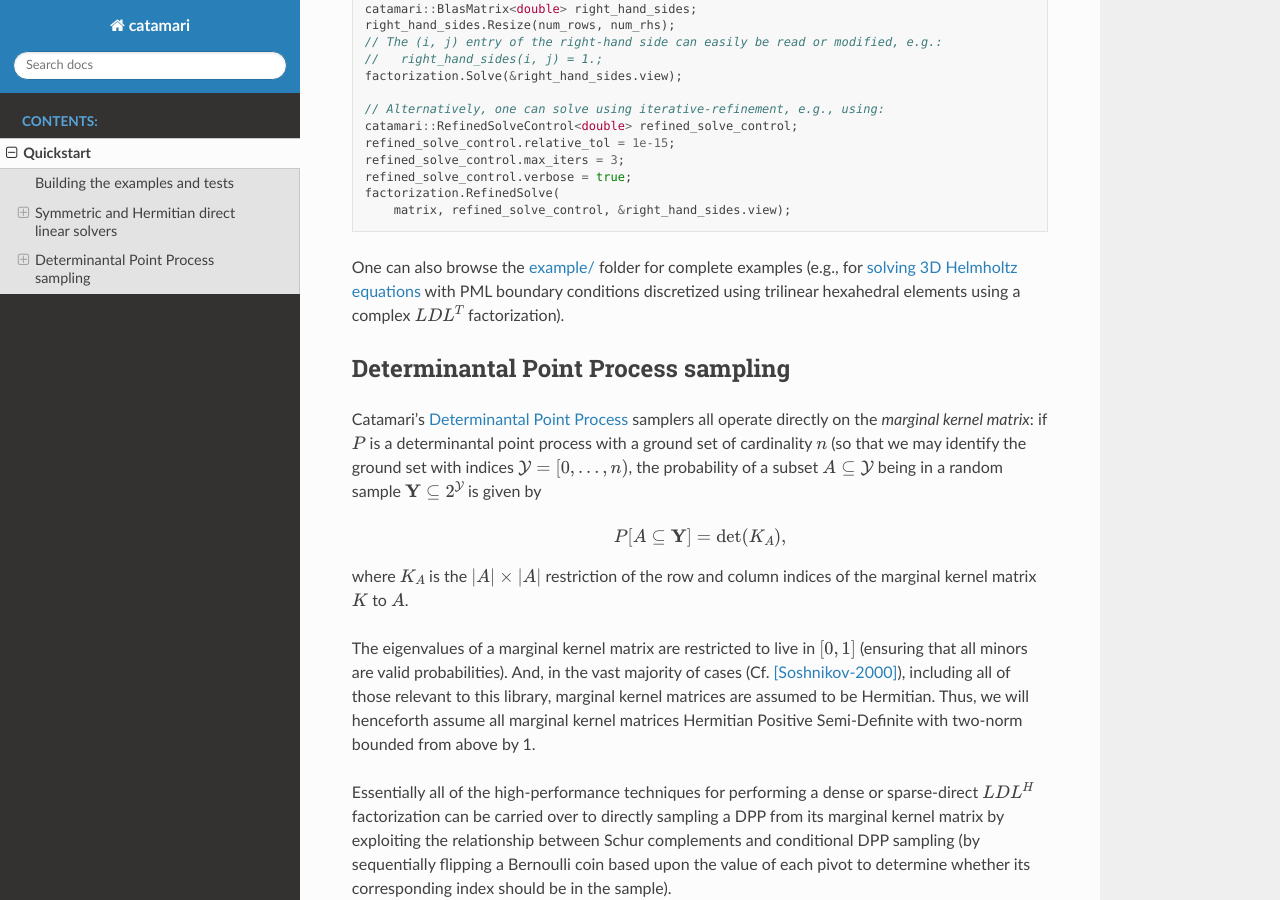
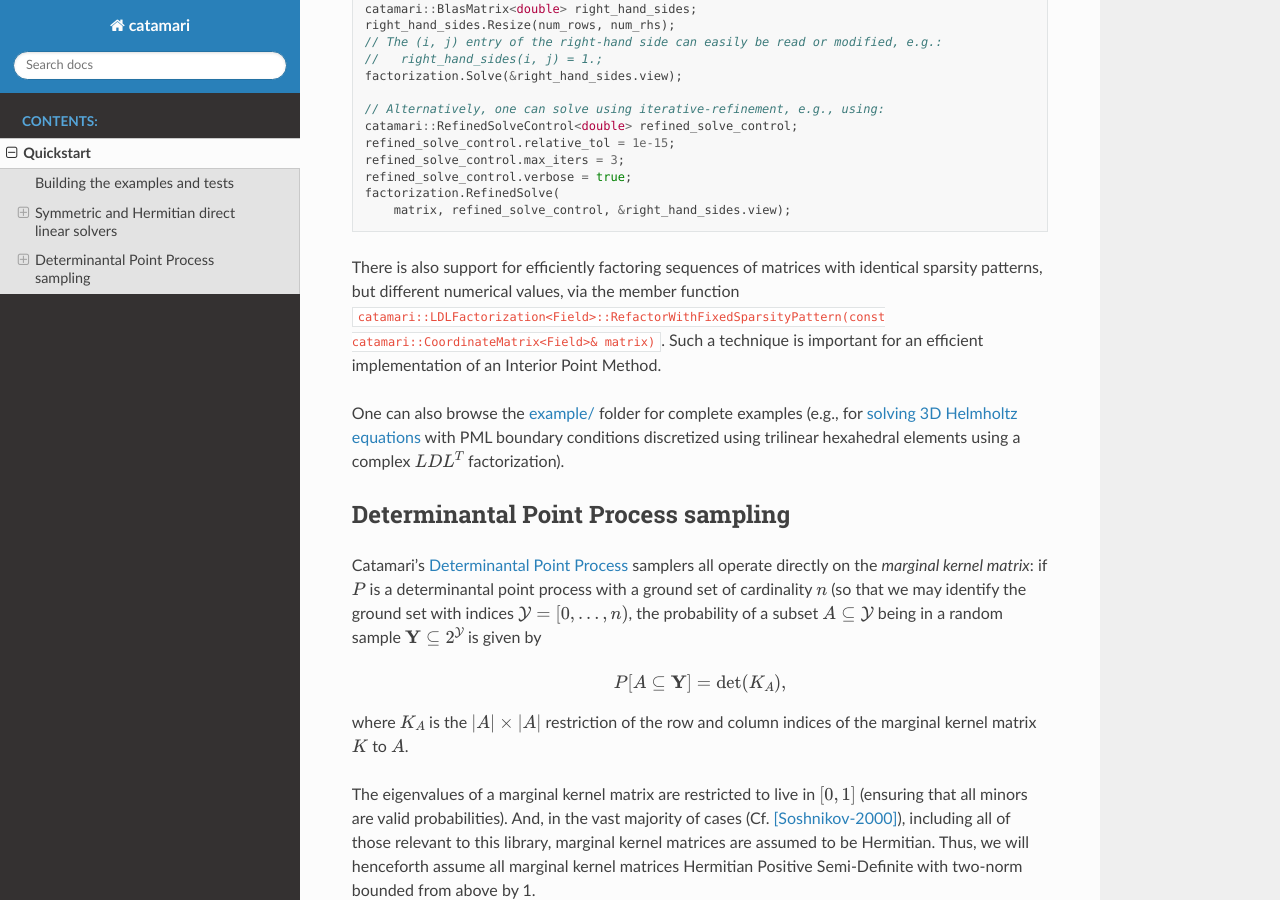
Before and after one commit to MeshFEM/catamari, a Sphinx documentation site: the page built from docs/quickstart.rst, in a window 1280 px wide and 900 px high, scrolled down 3213 px. Built offline with Sphinx 7.4.7 and the Read the Docs theme 2.0.0, drawn with Linux system fonts in a browser that asks for light colours; formulas are drawn with MathJax 3.

Commit message:
Adding documentation for RefactorWithFixedSparsityPattern.

```diff
--- a/docs/quickstart.rst
+++ b/docs/quickstart.rst
@@ -192,6 +192,13 @@ is detected as greater than one).
   factorization.RefinedSolve(
       matrix, refined_solve_control, &right_hand_sides.view);
 
+There is also support for efficiently factoring sequences of matrices with
+identical sparsity patterns, but different numerical values, via the member
+function
+:samp:`catamari::LDLFactorization<Field>::RefactorWithFixedSparsityPattern(const catamari::CoordinateMatrix<Field>& matrix)`.
+Such a technique is important for an efficient implementation of an Interior
+Point Method.
+
 One can also browse the
 `example/ <https://gitlab.com/hodge_star/catamari/tree/master/example>`_ folder
 for complete examples (e.g., for
```
